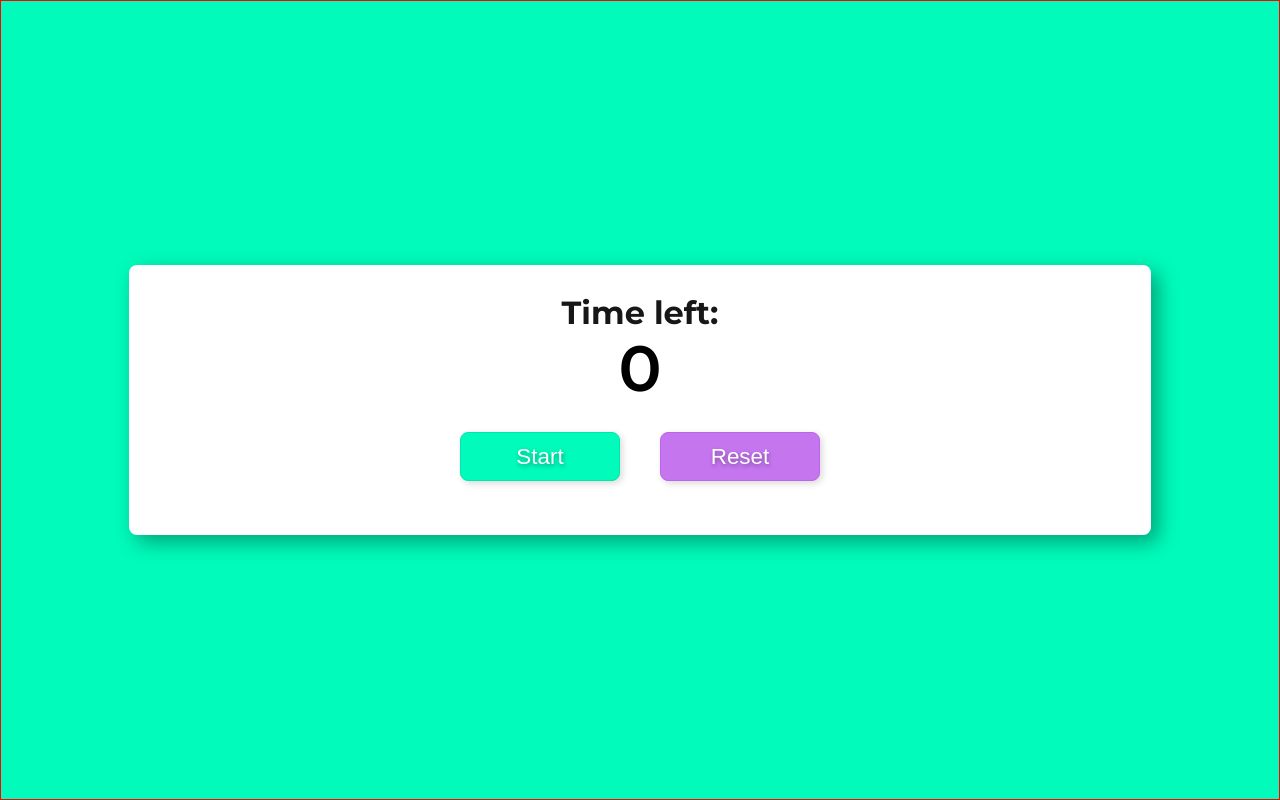
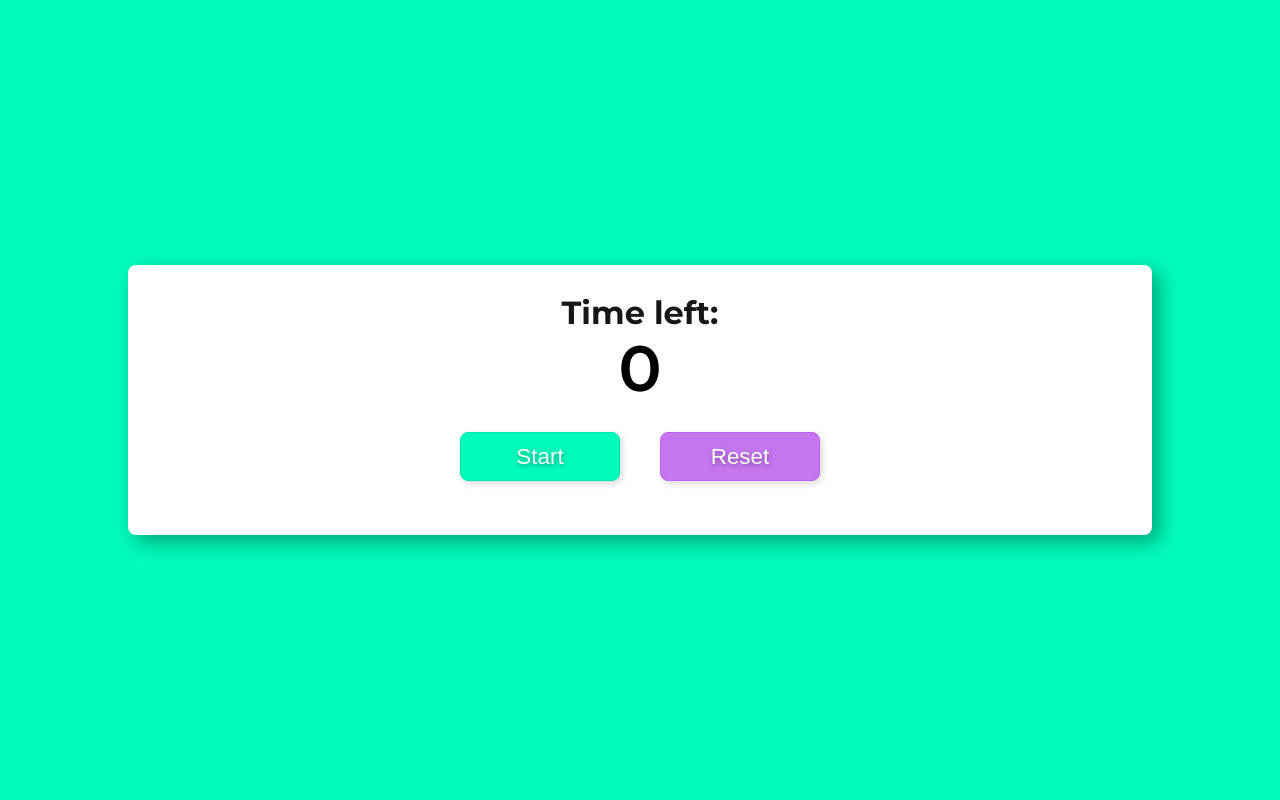
Before and after one commit to wh1492/countdown, a React (Create React App) app: page / in a window 1280 px wide. Built offline with nearby package versions, Linux system fonts and the light colour scheme.

Commit message:
fix dependencies

```diff
--- a/src/App.js
+++ b/src/App.js
@@ -34,7 +34,7 @@ function App() {
       clearInterval(time);
     }
     inputReference.current.focus();
-  }, [seconds, started]);
+  }, [seconds, started, time]);
 
   function countDown() {
     setTime(
--- a/src/App.scss
+++ b/src/App.scss
@@ -17,7 +17,6 @@ html {
 }
 
 .App {
-  border: 1px solid red;
   width: 100vw;
   height: 100vh;
   position: relative;
```
